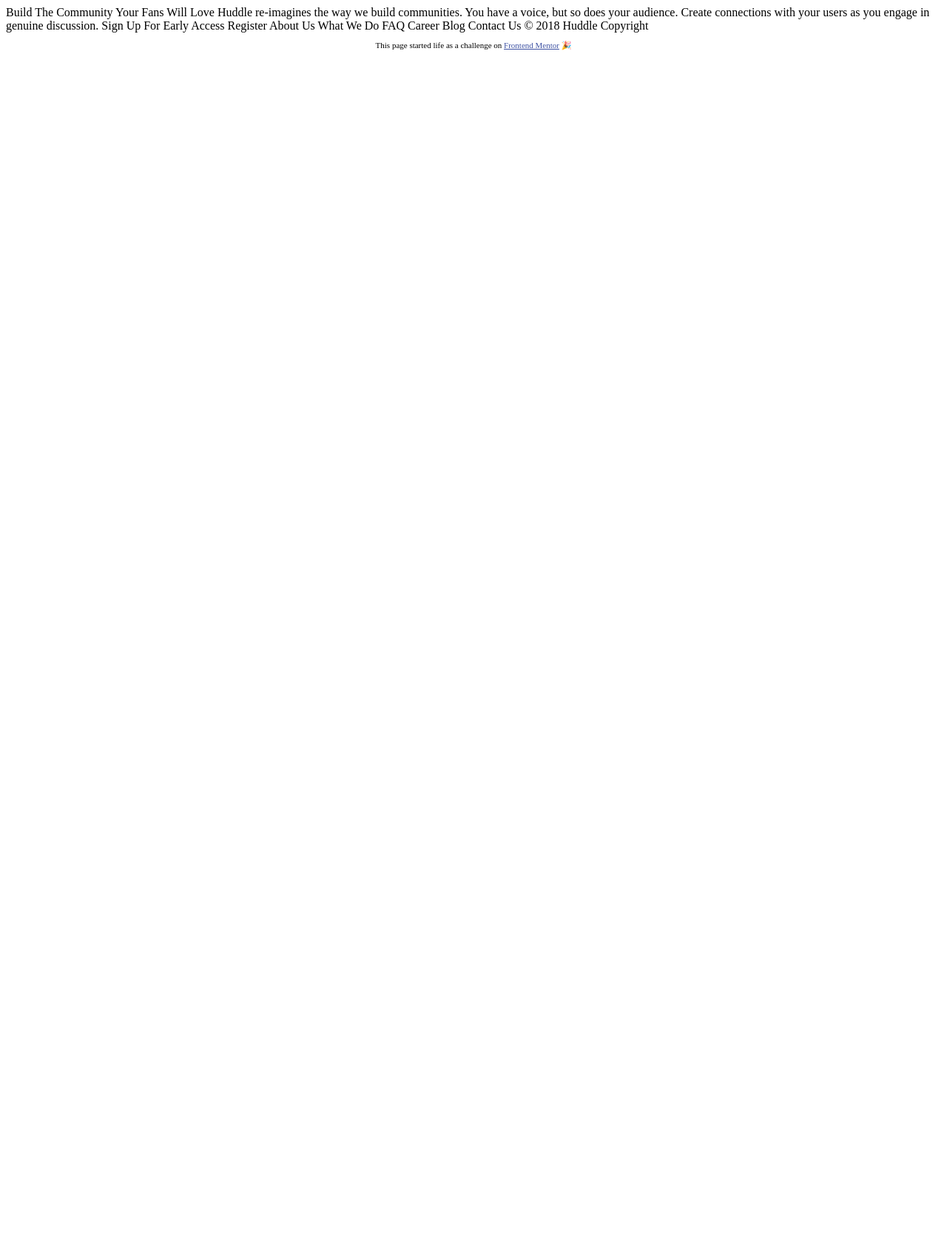
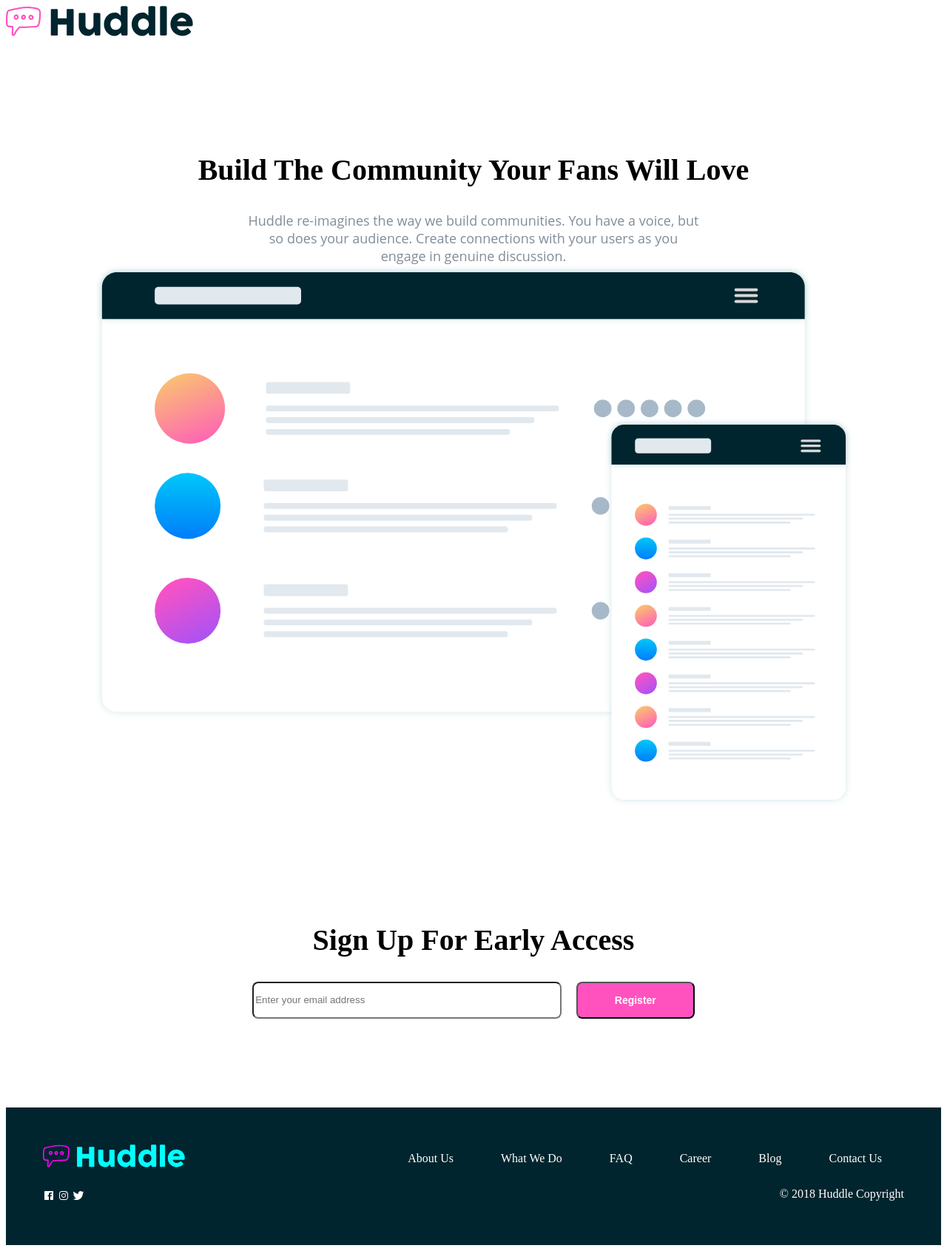
Before and after one commit to 3JTechno/Front-end-mentor, a plain HTML site: page huddle-landing-page-865738-master/index.html in a window 1280 px wide. Shown: the whole page at 74% size. Before the commit the page ends 800 px from the top, so only its background shows below. Drawn offline with nearby package versions, Linux system fonts and the light colour scheme; a web font is replaced by a local one.

Commit message:
Completed second challenge

```diff
--- /dev/null
+++ b/huddle-landing-page-865738-master/_variables.scss
@@ -0,0 +1,9 @@
+$Pink: hsl(322, 100%, 66%);
+$Dark: hsl(192, 100%, 9%);
+$Grey: hsl(208, 11%, 55%);
+
+$Font-Poppin: 'Poppin';
+$Font-Open: 'Open Sans';
+
+$Font-Weight: 400;
+$Font-Weight-Bold: 700;
--- a/huddle-landing-page-865738-master/index.html
+++ b/huddle-landing-page-865738-master/index.html
@@ -2,41 +2,49 @@
 <html lang="en">
 <head>
   <meta charset="UTF-8">
-  <meta name="viewport" content="width=device-width, initial-scale=1.0"> <!-- displays site properly based on user's device -->
-
+  <meta name="viewport" content="width=device-width, initial-scale=1.0">
+  <link rel="stylesheet" href="https://fonts.google.com/specimen/Poppins">
+  <link rel="stylesheet" href="https://fonts.google.com/specimen/Open+Sans">
+  <script src="https://unpkg.com/ionicons@4.5.0/dist/ionicons.js"></script>
   <link rel="icon" type="image/png" sizes="32x32" href="./images/favicon-32x32.png">
-
+  <link rel="stylesheet" href="style.css">
   <title>Frontend Mentor | Huddle landing page with single column layout</title>
-
-  <!-- Feel free to remove these styles or customise in your own stylesheet 👍 -->
-  <style>
-    .attribution { font-size: 11px; text-align: center; }
-    .attribution a { color: hsl(228, 45%, 44%); }
-  </style>
 </head>
 <body>
-  Build The Community Your Fans Will Love
-
-  Huddle re-imagines the way we build communities. You have a voice, but so does
-  your audience. Create connections with your users as you engage in genuine discussion.
-
-  Sign Up For Early Access
-
-  Register
-
-  About Us
-  What We Do
-  FAQ
-  Career
-  Blog
-  Contact Us
-
-  &copy; 2018 Huddle Copyright
-
+  <img src="images/logo.svg" alt="logo">
+  <section class="introduction">
+    <h2>
+      Build The Community Your Fans Will Love
+    </h2>
+    <p>
+      Huddle re-imagines the way we build communities. You have a voice, but so does
+      your audience. Create connections with your users as you engage in genuine discussion.
+    </p>
+    <img src="images/screen-mockups.svg" alt="mockups">
+  </section>
+  <section class="sign-up">
+    <h2>Sign Up For Early Access</h2>
+    <div class="form">
+      <input type="text" name="" value="" placeholder="Enter your email address">
+      <button>Register</button>
+    </div>
+  </section>
   <footer>
-    <p class="attribution">
-      This page started life as a challenge on <a href="https://www.frontendmentor.io?ref=challenge" target="_blank">Frontend Mentor</a> 🎉
-    </p>
+    <div class="social-network">
+      <img src="images/logo.svg" alt="logo">
+      <ion-icon name="logo-facebook"></ion-icon>
+      <ion-icon name="logo-instagram"></ion-icon>
+      <ion-icon name="logo-twitter"></ion-icon>
+    </div>
+    <div class="nav">
+      <a>About Us</a>
+      <a>What We Do</a>
+      <a>FAQ</a>
+      <a>Career</a>
+      <a>Blog</a>
+      <a>Contact Us</a>
+      <p>&copy; 2018 Huddle Copyright</p>
+    </div>
   </footer>
 </body>
 </html>
--- /dev/null
+++ b/huddle-landing-page-865738-master/style.scss
@@ -0,0 +1,126 @@
+@import 'variables';
+
+
+@media screen and (max-width: 1440px){
+  body>img{
+    width: 20%;
+  }
+
+  section{
+    padding: 120px 120px 120px 120px;
+    h2, p{
+      text-align: center;
+    }
+    h2{
+      font-family: $Font-Poppin;
+      font-weight: $Font-Weight-Bold;
+      font-size: 40px;
+    }
+    p{
+      font-family: $Font-Open;
+      font-weight: $Font-Weight;
+      color: $Grey;
+      width: 60%;
+      font-size: 18px;
+      margin: 0 auto;
+    }
+    & img{
+      width: 100%;
+    }
+    &.sign-up{
+      padding-top: 0;
+    }
+    & .form{
+      display: flex;
+      justify-content: center;
+      font-size: 18px;
+      & input{
+        width: 40%;
+        border-radius: 8px;
+        margin-right: 20px;
+      }
+      & button{
+        background-color: $Pink;
+        color: white;
+        padding: 15px 50px;
+        border-radius: 8px;
+        font-weight: $Font-Weight-Bold;
+        font-size: 14px;
+      }
+    }
+  }
+
+  footer{
+    padding: 50px;
+    color: white;
+    display: flex;
+    justify-content: space-between;
+    background-color: $Dark;
+    & img{
+      display: block;
+      width: 80%;
+      filter: saturate(100);
+      margin-bottom: 30px;
+    }
+    & i{
+      margin-top: 20px;
+      width: 30%;
+    }
+    & .nav{
+      padding:10px 0;
+    }
+    & p{
+      text-align: right;
+      margin-top: 30px;
+      margin-bottom: 0;
+    }
+    & a{
+      margin: 30px 30px;
+    }
+  }
+
+}
+
+@media screen and(max-width: 375px){
+  body{
+    &>img{
+      width: 40%;
+    }
+  }
+
+  section{
+    padding:20px 0 0 0;
+    & h2{
+    font-size: 28px;
+    }
+    & p{
+      width:100%;
+      padding-bottom: 20px;
+    }
+    .form{
+      flex-direction: column;
+      justify-content: center;
+      & input{
+        width: 100%;
+        height: 40px;
+      }
+      & button{
+        margin: 20px 0;
+      }
+    }
+  }
+
+  footer{
+    flex-direction: column;
+    & .nav{
+      display: flex;
+      flex-direction: column;
+    }
+    & a{
+      margin: 10px 0;
+    }
+    p{
+      text-align: center;
+    }
+  }
+}
```
Also changed, not shown: huddle-landing-page-865738-master/style.css (added), 1 other file.
